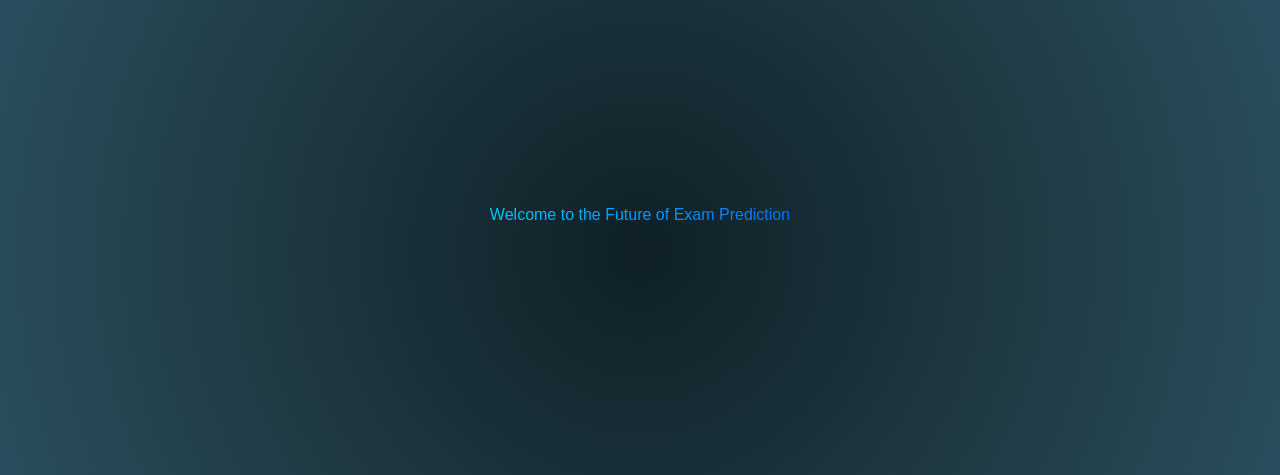
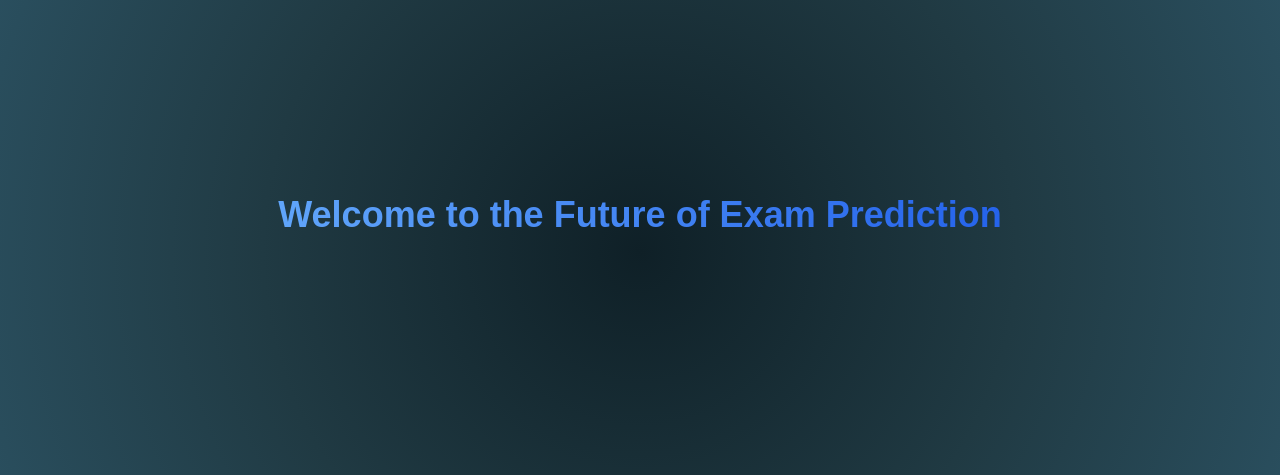
Before and after one commit to jayesh-patil123/Student_Performance_Prediction, a Flask app: page / in a window 1280 px wide. Shown: the part 148-623 px from the top of the page. Run offline with Flask 3, Linux system fonts and the light colour scheme; some libraries are stand-ins or nearby versions.

Commit message:
template

```diff
--- a/templates/index.html
+++ b/templates/index.html
@@ -41,15 +41,16 @@
         h1 {
             font-size: 3rem;
             font-weight: bold;
-            background: linear-gradient(90deg, #00c6ff, #0072ff);
+            background: linear-gradient(90deg, #00c6ff, #0072ff); /* Define background */
             -webkit-background-clip: text;
-            color: transparent;
-            opacity: 0;
-        }
+            -webkit-text-fill-color: transparent; /* Ensures text is visible */
+}
     </style>
 </head>
 <body>
-    <h1 class="fade-in">Welcome to the Future of Exam Prediction</h1>
+    <h1 class="text-4xl font-bold bg-gradient-to-r from-blue-400 to-blue-600 bg-clip-text text-transparent">
+        Welcome to the Future of Exam Prediction
+    </h1>
     <button class="btn-custom mt-6" onclick="window.location.href='/predictdata'">Get Started</button>
 
     <script>
```
